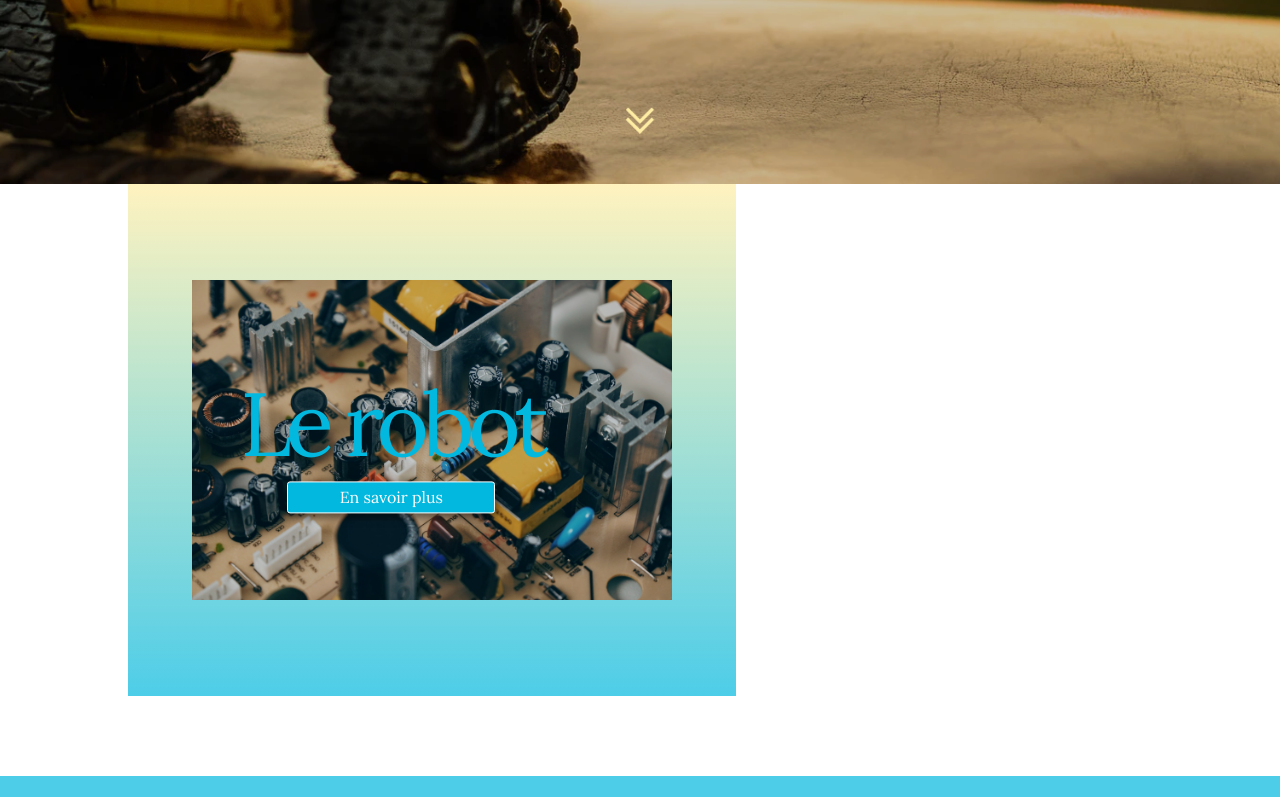
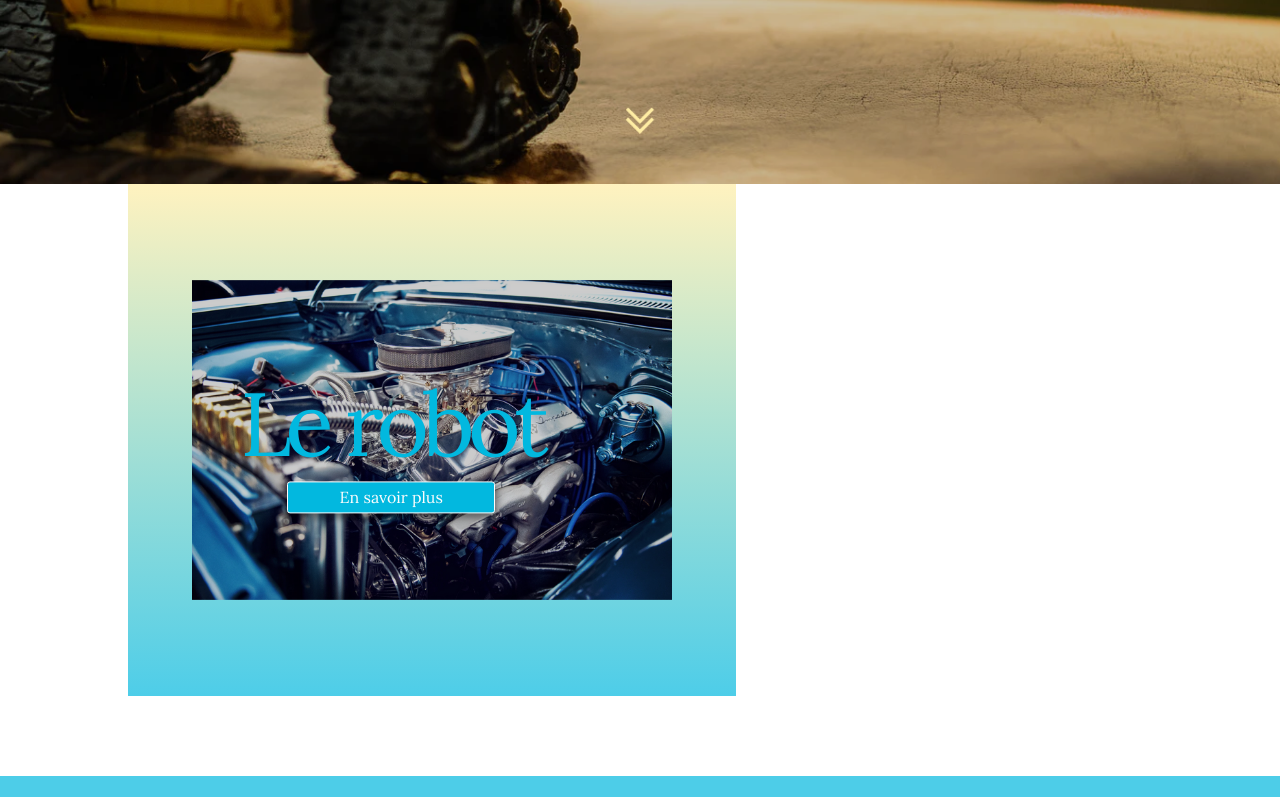
Before and after one commit to PAUVRE-Charlie/poulpybot2, a React (Create React App) app: page / in a window 1280 px wide. Shown: the part 616-1413 px from the top of the page. Built offline with nearby package versions, Linux system fonts and the light colour scheme.

Commit message:
change background color and remove electronique lorem from the articles displayed

```diff
--- a/src/data/articles/index.js
+++ b/src/data/articles/index.js
@@ -4,20 +4,19 @@
 import strings from '../strings';
 
 /* Articles imports */
-import electronique_article from './eletronique';
 import testCapaciteMoteur_article from './testCapaciteMoteur';
 
 const articles = [
 	{
 		id: '1',
 		category: strings.articleCategories.robot,
-		...electronique_article
-	},
-	{
-		id: '2',
-		category: strings.articleCategories.robot,
 		...testCapaciteMoteur_article
 	}
+	// {
+	// 	id: '2',
+	// 	category: strings.articleCategories.robot,
+	// 	...electronique_article
+	// },
 	// {
 	// 	id: '3',
 	// 	category: strings.articleCategories.robot,
```
Also changed, not shown: public/manifest.json, 1 other file (tests, documents, lock files or other folders).
